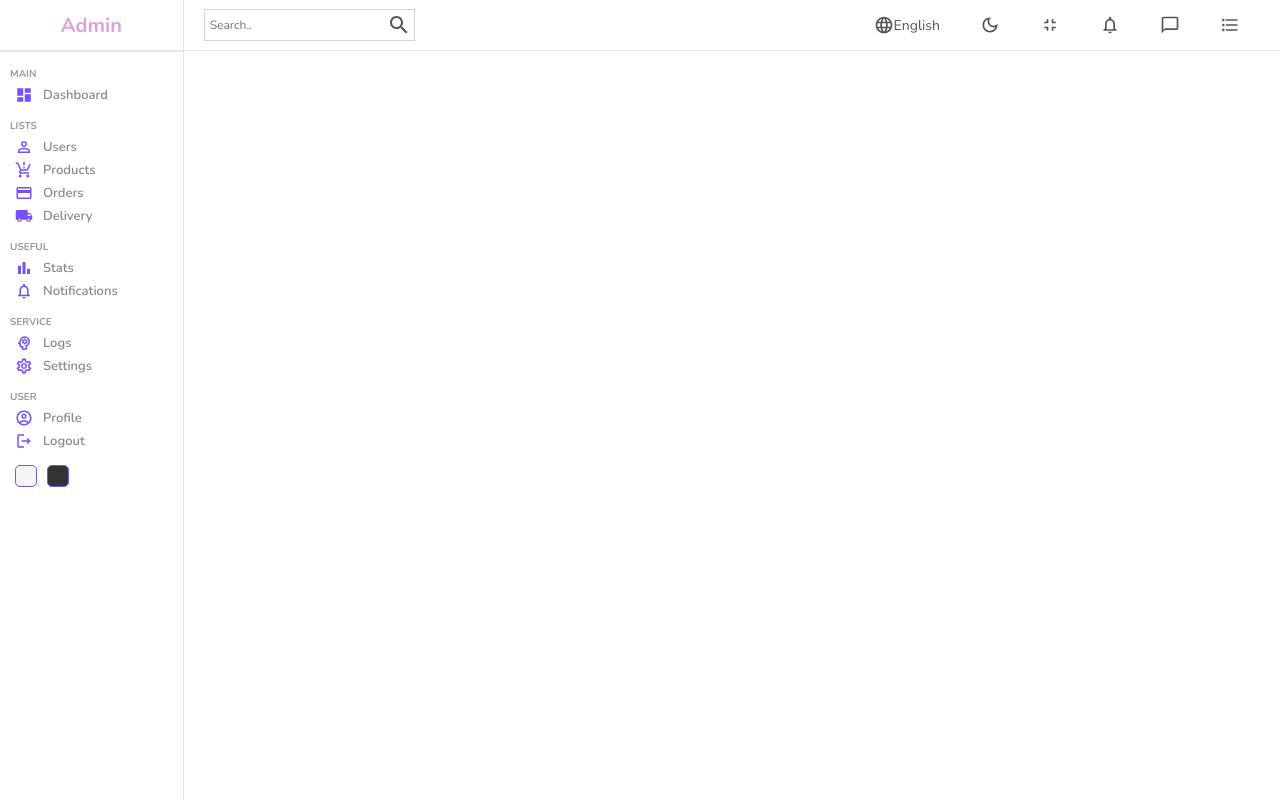
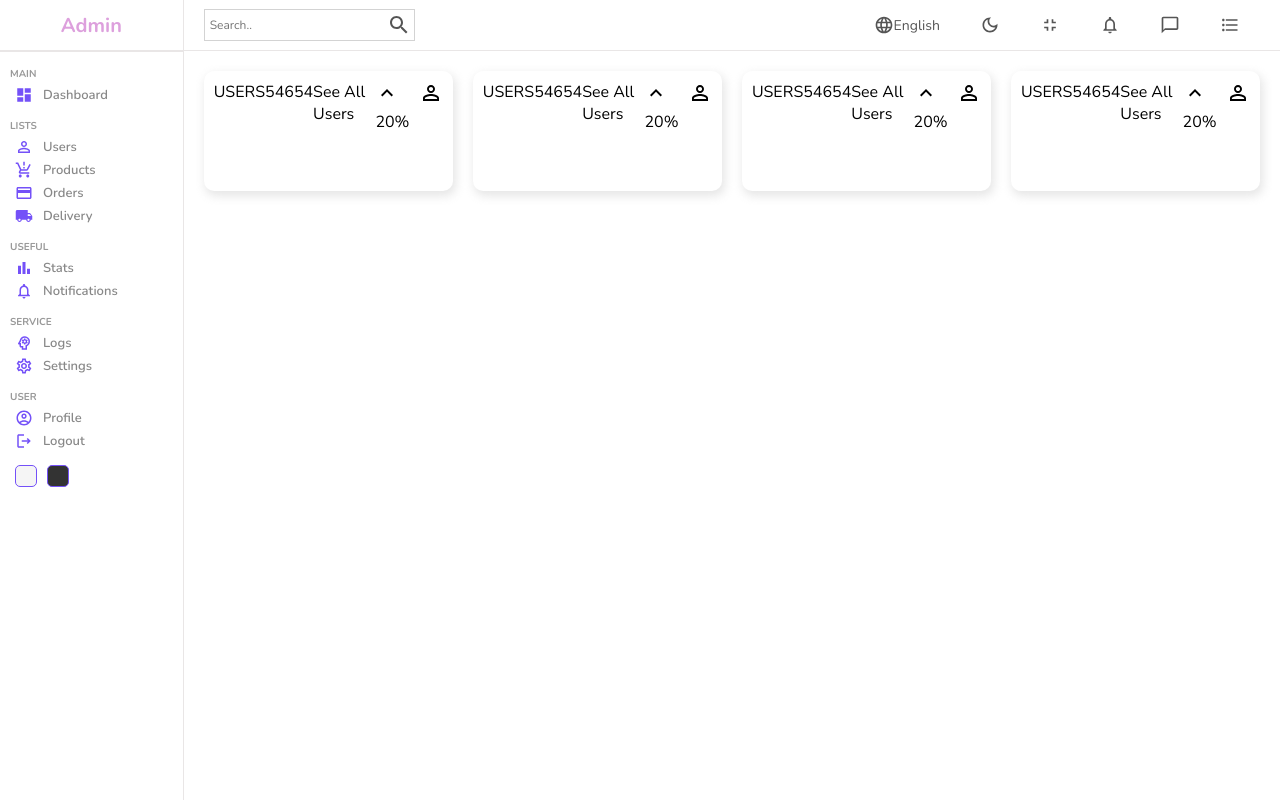
Before and after one commit to MennaEbied/admin-dashboard, a React (Vite) app: page / in a window 1280 px wide. Built offline with nearby package versions, Linux system fonts and the light colour scheme.

Commit message:
Adding widget component

```diff
--- /dev/null
+++ b/src/components/widget/widget.jsx
@@ -0,0 +1,24 @@
+import "../widget/widget.scss";
+import KeyboardArrowUpIcon from '@mui/icons-material/KeyboardArrowUp';
+import PersonOutlineIcon from '@mui/icons-material/PersonOutline';
+
+function Widget() {
+  return (
+    <div className="widget">
+        <div className="left">
+            <span className="title">USERS</span>
+            <span className="counter">54654</span>
+            <span className="link">See All Users</span>
+        </div>
+        <div className="right">
+            <div className="percentage">
+             <KeyboardArrowUpIcon/>
+              20%
+            </div>
+            <PersonOutlineIcon className="icon"/>
+        </div>
+    </div>
+  )
+}
+
+export default Widget;
--- /dev/null
+++ b/src/components/widget/widget.scss
@@ -0,0 +1,16 @@
+.widget{
+    display: flex;
+    justify-content: space-between;
+    flex: 1;
+    padding: 10px;
+    -wekit-box-shadow:2px 4px 10px 1px rgba(0,0,0,0.47);
+    box-shadow: 2px 4px 10px 1px rgba(201,201,201,0.47);
+    border-radius: 10px;
+    height: 100px;
+
+    .left,.right{
+        display: flex;
+        font-display: column;
+        justify-content: space-between;
+    }
+}
--- a/src/pages/home/home.jsx
+++ b/src/pages/home/home.jsx
@@ -1,5 +1,6 @@
 import Navbar from "../../components/navbar/Navbar"
 import Sidebar from '../../components/sidebar/Sidebar'
+import Widget from "../../components/widget/widget"
 import "./home.scss"
 
 const Home = () => {
@@ -8,6 +9,12 @@
       <Sidebar/>
       <div className="homeContainer">
         <Navbar/>
+        <div className="widgets">
+          <Widget/>
+          <Widget/>
+          <Widget/>
+          <Widget/>
+        </div>
       </div>
     </div>
   )
--- a/src/pages/home/home.scss
+++ b/src/pages/home/home.scss
@@ -3,5 +3,11 @@
 
     .homeContainer{
         flex: 6;
+
+        .widgets{
+            display: flex;
+            padding: 20px;
+            gap: 20px;
+        }
     }
 }
```
